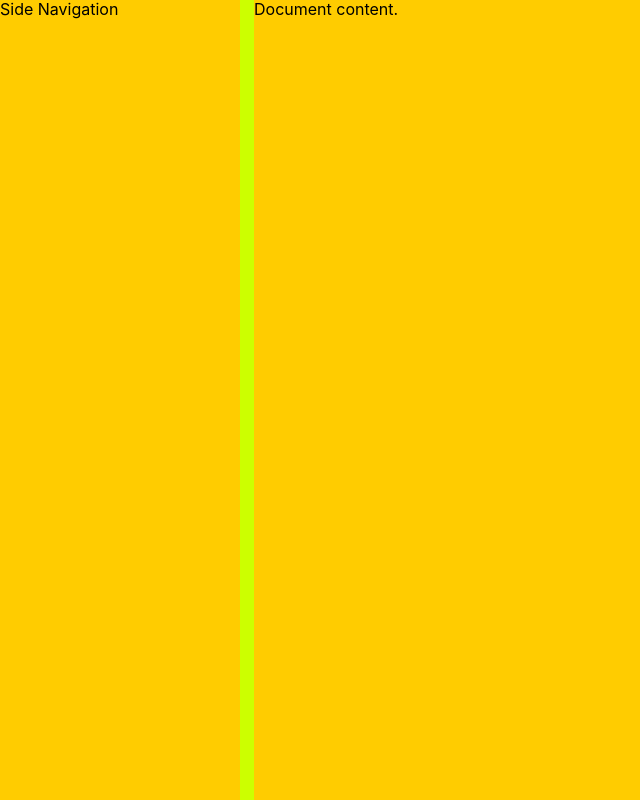
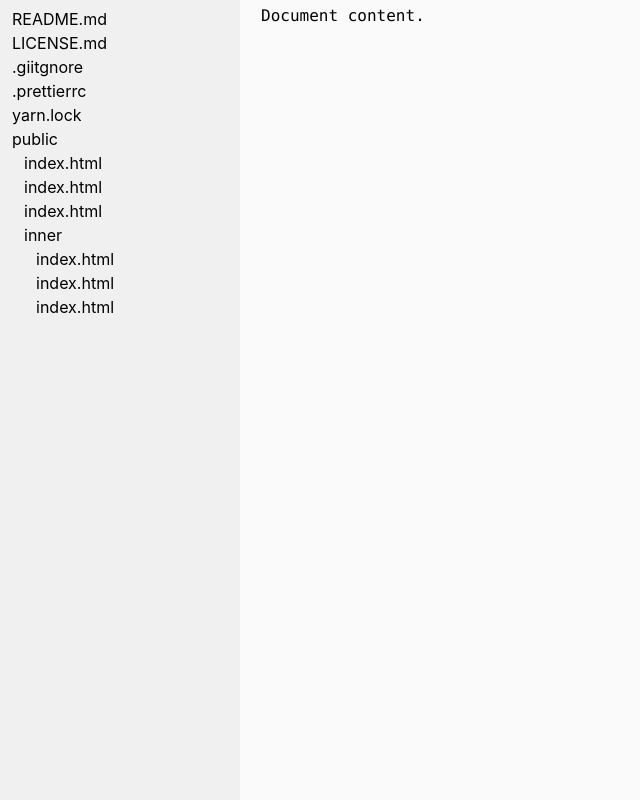
Before and after one commit to zerotohero-dev/clearwhite, a website: page public/index.html in a window 1280 px wide. Shown: the whole page, without its empty margins (0-640 px from the left). Drawn offline with Linux system fonts and the light colour scheme.

Commit message:
testing folder nesting

```diff
--- a/public/css/main.css
+++ b/public/css/main.css
@@ -6,7 +6,6 @@ body {
 }
 
 .clw-wrapper {
-  background: #ccff00;
   height: 100vh;
   display: grid;
   grid-gap: 14px;
@@ -16,13 +15,61 @@ body {
 }
 
 .clw-panel {
-  background: #ffcc00;
 }
 
 .clw-aside {
   grid-area: aside;
+  padding-top: 7px;
+  background: #f0f0f0;
 }
 
 .clw-main {
   grid-area: main;
+  padding: 7px;
+  font-family: "Operator Mono SSm", "SF Mono", "Monaco", "Menlo", "Courier New", "Courier", "monospace";
+  font-weight: 300;
+  font-size: 16px;
 }
+
+.clw-panel li {
+  list-style: none;
+  line-height: 24px;
+}
+
+.clw-panel ul {
+  margin: 0;
+  padding: 0;
+}
+
+ul.clw-file-root > li.clw-file { padding-left: 12px; }
+ul.clw-file-root > li > span.clw-folder { padding-left: 12px; }
+
+ul.clw-file-root > li > ul > li.clw-file { padding-left: 24px; }
+ul.clw-file-root > li > ul > li > span.clw-folder { padding-left: 24px; }
+
+ul.clw-file-root > li > ul > li > ul > li.clw-file { padding-left: 36px; }
+ul.clw-file-root > li > ul > li > ul > li > span.clw-folder { padding-left: 36px; }
+
+li.clw-file {
+  cursor: default;
+  transition: all 0.25s ease-out;
+}
+
+li.clw-file--current {
+  background: #ffffff;
+  pointer-events: none;
+}
+
+span.clw-folder {
+  cursor: default;
+  display: block;
+  transition: all 0.25s ease-out;
+}
+
+li.clw-file:hover {
+  background: #00ff00;
+}
+
+span.clw-folder:hover {
+  background: #00ffff;
+}
--- a/public/index.html
+++ b/public/index.html
@@ -12,7 +12,30 @@
       Document content.
     </article>
     <aside class="clw-aside clw-panel">
-      Side Navigation
+      <ul class="clw-file-root">
+        <li class="clw-file">README.md</li>
+        <li class="clw-file">LICENSE.md</li>
+        <li class="clw-file">.giitgnore</li>
+        <li class="clw-file">.prettierrc</li>
+        <li class="clw-file">yarn.lock</li>
+        <li>
+          <span class="clw-folder">public</span>
+          <ul>
+            <li class="clw-file">index.html</li>
+            <li class="clw-file">index.html</li>
+            <li class="clw-file">index.html</li>
+
+            <li>
+              <span class="clw-folder">inner</span>
+              <ul>
+                <li class="clw-file">index.html</li>
+                <li class="clw-file">index.html</li>
+                <li class="clw-file">index.html</li>
+              </ul>
+            </li>
+          </ul>
+        </li>
+      </ul>
     </aside>
   </div>
   </body>
```
